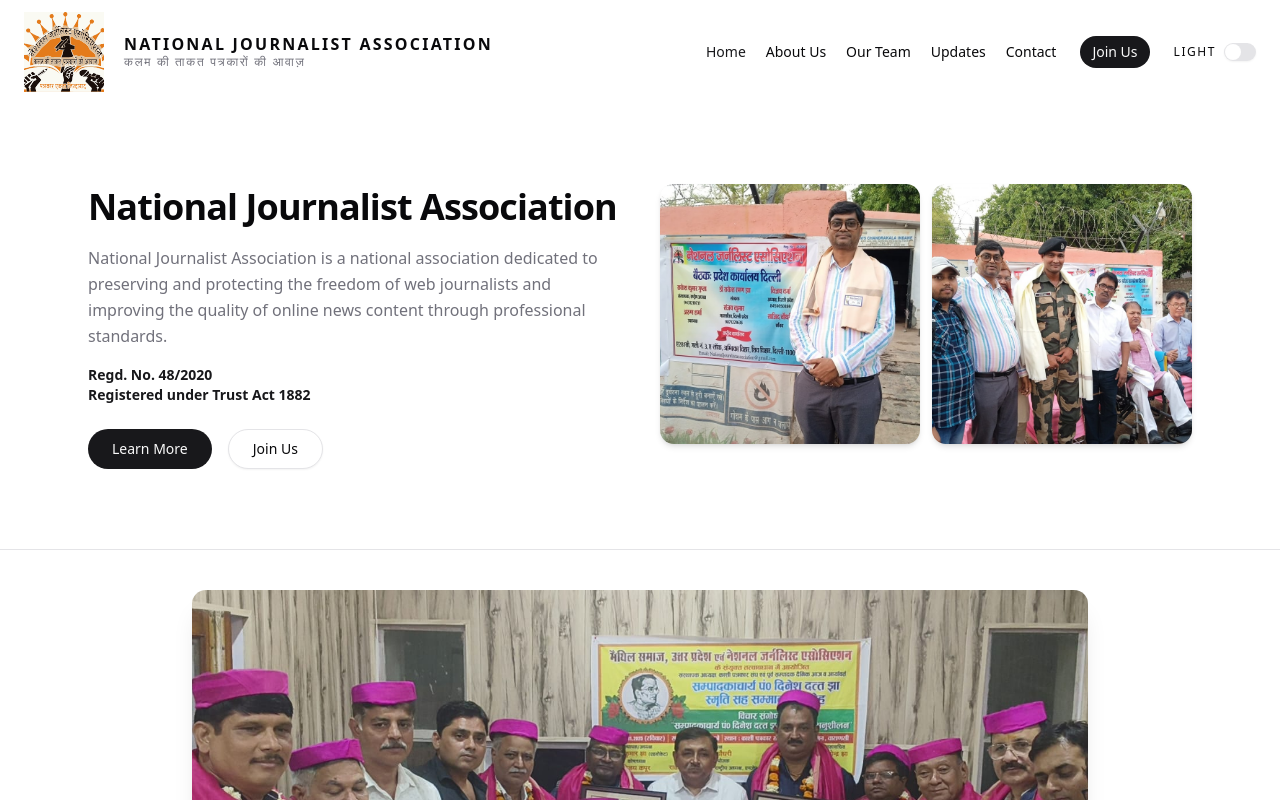
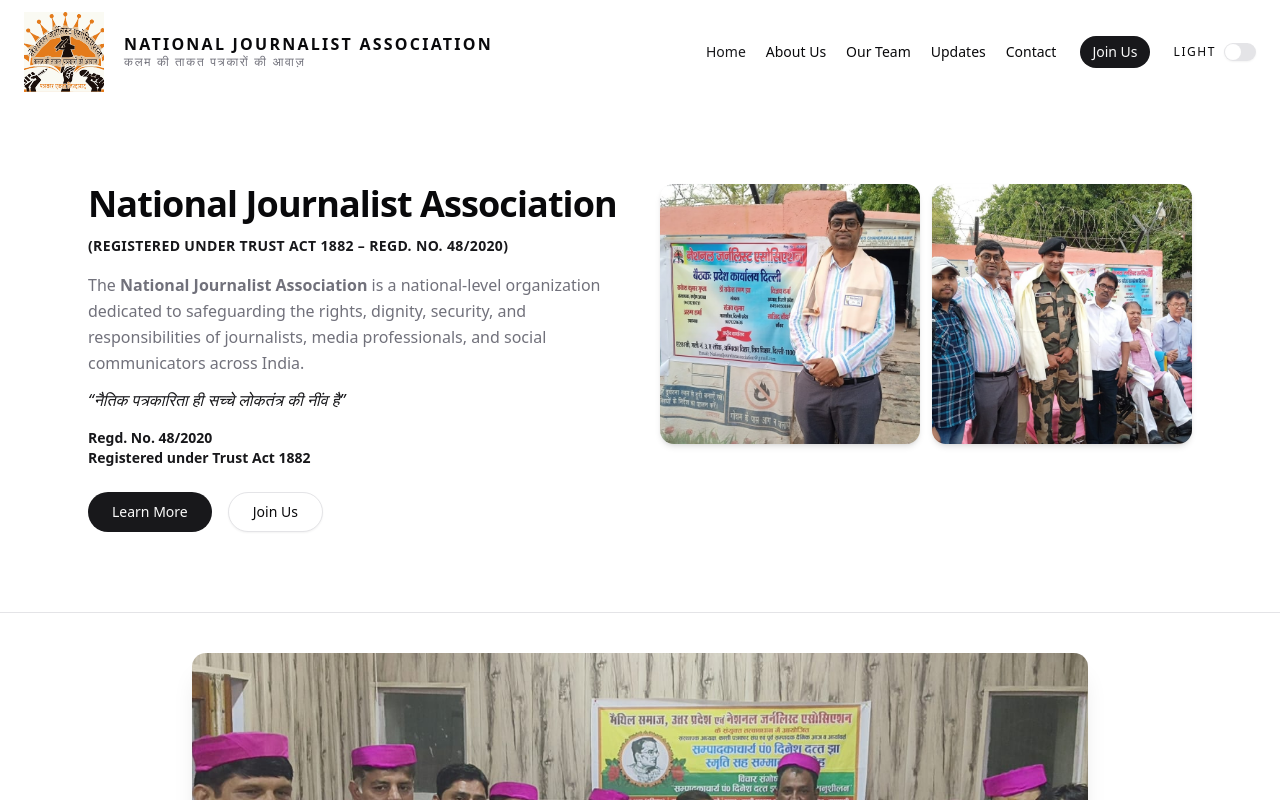
Before and after one commit to lazygupta/nja-app, a Next.js app: page / in a window 1280 px wide. Shown: the top 800 px of the page. Built offline with nearby package versions, Linux system fonts and the light colour scheme.

Commit message:
hero section

```diff
--- a/components/hero.tsx
+++ b/components/hero.tsx
@@ -8,14 +8,23 @@
 
         {/* LEFT CONTENT */}
         <div className="flex flex-col justify-center">
-          <h1 className="text-3xl font-bold leading-tight tracking-tight md:text-4xl">
+          <h1 className="text-3xl font-bold tracking-tight md:text-4xl">
             National Journalist Association
           </h1>
 
-          <p className="mt-4 text-base leading-relaxed text-muted-foreground">
-            National Journalist Association is a national association
-            dedicated to preserving and protecting the freedom of web journalists
-            and improving the quality of online news content through professional standards.
+          <p className="mt-3 text-primary font-semibold tracking-wide text-sm uppercase">
+            (Registered under Trust Act 1882 – Regd. No. 48/2020)
+          </p>
+
+          <p className="mt-4 leading-relaxed text-muted-foreground">
+            The <strong>National Journalist Association</strong> is a national-level
+            organization dedicated to safeguarding the rights, dignity, security,
+            and responsibilities of journalists, media professionals, and
+            social communicators across India.
+          </p>
+
+          <p className="mt-3 italic text-primary">
+            “नैतिक पत्रकारिता ही सच्चे लोकतंत्र की नींव है”
           </p>
 
           <p className="mt-4 text-sm font-semibold text-primary">
```
